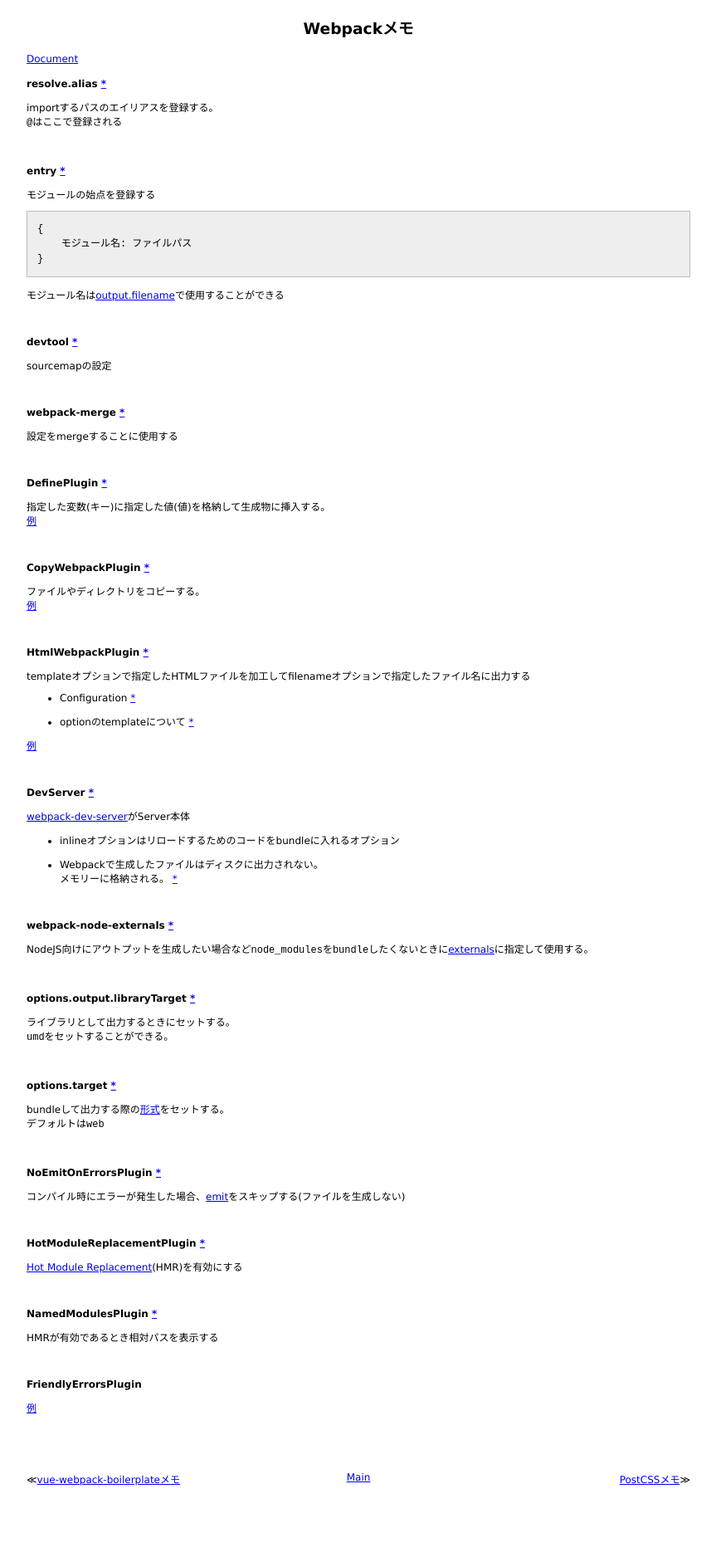
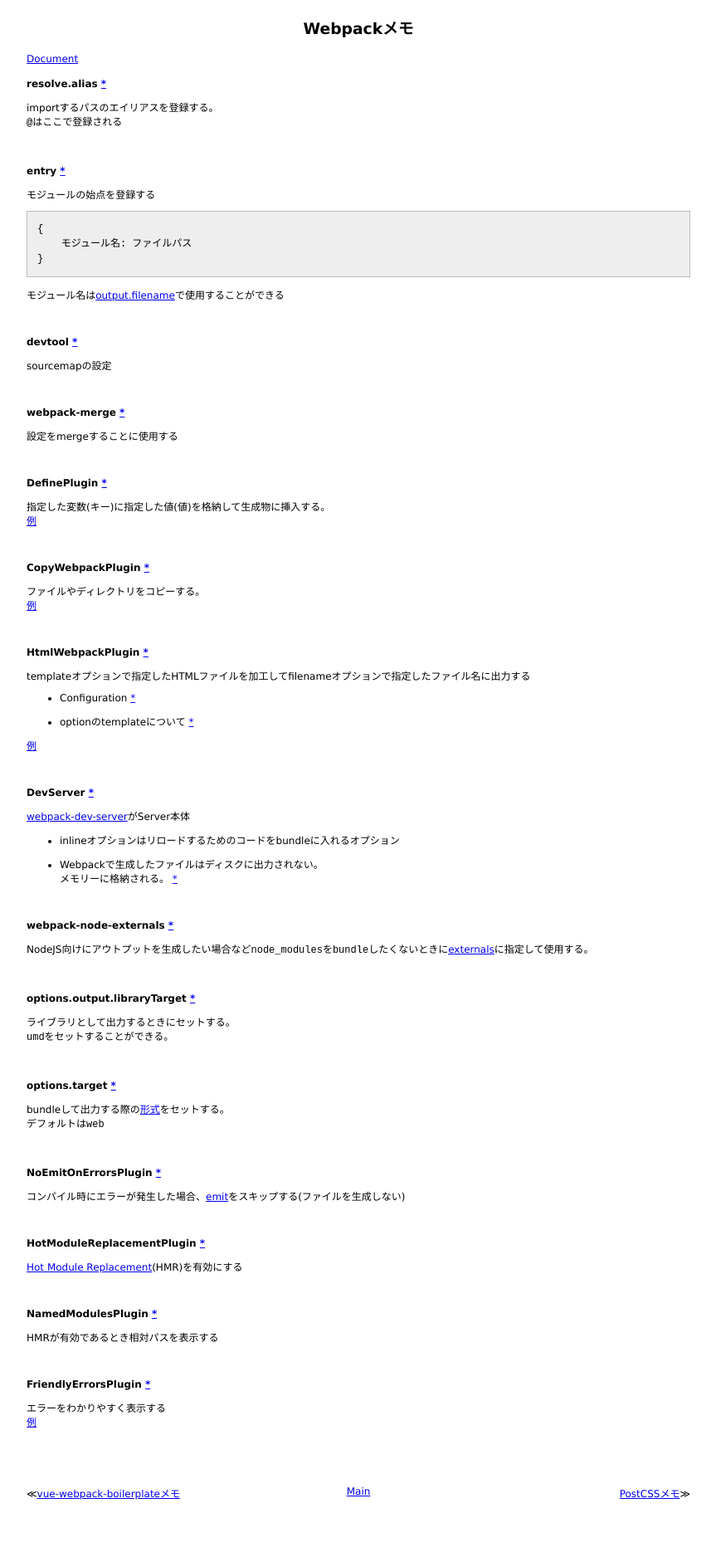
Before and after one commit to 38elements/38elements.github.com, a Jekyll site: the page built from _posts/2017-12-01-webpack.md, in a window 1280 px wide. Shown: the whole page at 83% size, without its empty margins (208-1071 px from the left). Built offline with Jekyll 4.4.1, drawn with Linux system fonts in a browser that asks for light colours.

Commit message:
Update 2017-12-01-webpack.md

```diff
--- a/_posts/2017-12-01-webpack.md
+++ b/_posts/2017-12-01-webpack.md
@@ -113,8 +113,9 @@ HMRが有効であるとき相対パスを表示する
 
 <br>
 
-#### FriendlyErrorsPlugin
+#### FriendlyErrorsPlugin [\*](https://github.com/geowarin/friendly-errors-webpack-plugin)
 
+エラーをわかりやすく表示する
 [例](https://github.com/vuejs-templates/webpack/blob/42cd10c84c222422c10a8cadf62be6985b673c84/template/build/webpack.dev.conf.js#L83)
 
 <br>
```
